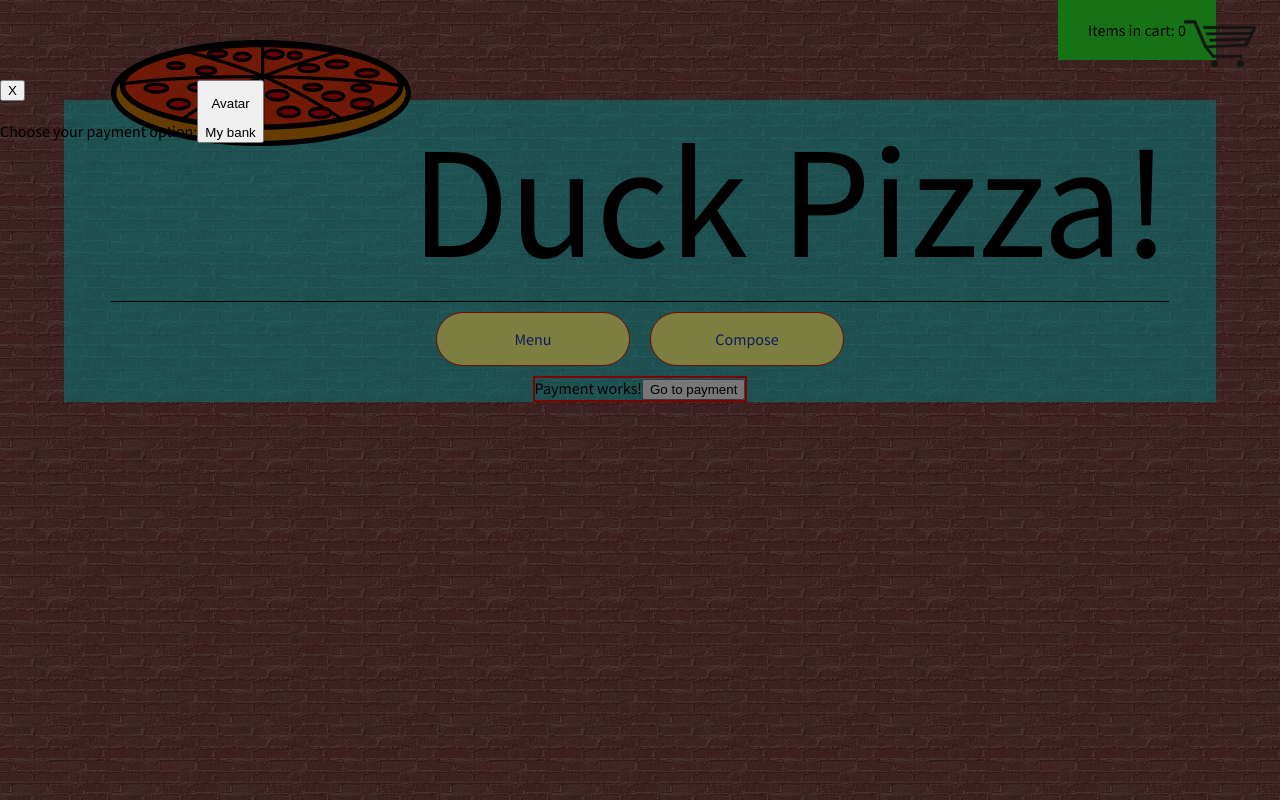
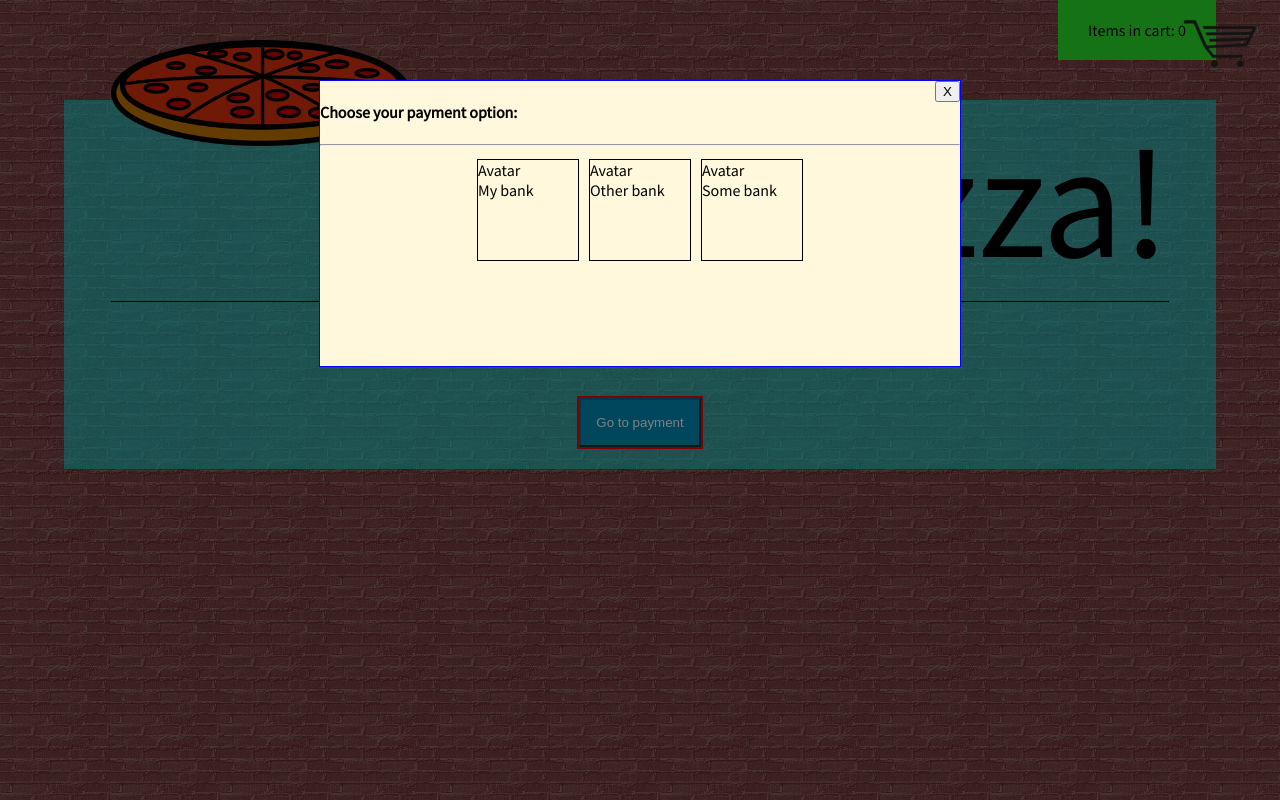
Before and after one commit to jaca1119/Pizzeria-react, a React (Create React App) app: page /payment in a window 1280 px wide. Both pictures are taken after a click on the button "Go to payment". Built offline with nearby package versions, Linux system fonts and the light colour scheme; no server answers.

Commit message:
Select payment option feature

```diff
--- a/src/css/index.css
+++ b/src/css/index.css
@@ -64,8 +64,6 @@ header {
 }
 
 .button {
-    margin-right: 30px;
-    margin-bottom: 10px;
     cursor: pointer;
     background-color: #008CBA;
     color: white;
--- a/src/payment/Payment.jsx
+++ b/src/payment/Payment.jsx
@@ -17,8 +17,8 @@ class Payment extends React.Component {
     render() {
         return (
             <div className="payment">
-                Payment works!
-                <button onClick={this.showClosePopup}>Go to payment</button>
+
+                <button className="button" onClick={this.showClosePopup}>Go to payment</button>
 
                 {this.state.isPayClicked &&
                     <PaymentPopup paymentURL={paymentURL} close={this.showClosePopup} />}
--- a/src/payment/PaymentPopup.jsx
+++ b/src/payment/PaymentPopup.jsx
@@ -24,19 +24,35 @@ class PaymentPopup extends React.Component {
     render() {
         return (
             <div className="payment-popup">
+                <div className="content">
+
                     <button className="btn-close" onClick={this.props.close}>X</button>
                     {this.state.isOptionsVisible &&
                         <div>
-                        Choose your payment option:
-                        <button className="bank-avatar" onClick={this.optionClick}>
-                            <p>Avatar</p>
+                            <h4>Choose your payment option:</h4>
+                            <hr />
+                            <div className="options">
+                                <div className="bank" onClick={this.optionClick}>
+                                    <div>Avatar</div>
                                     <span>My bank</span>
-                        </button>
+                                </div>
+
+                                <div className="bank">
+                                    <div>Avatar</div>
+                                    <span>Other bank</span>
+                                </div>
+
+                                <div className="bank">
+                                    <div>Avatar</div>
+                                    <span>Some bank</span>
+                                </div>
+                            </div>
                         </div>}
 
                     {this.state.isPaymentVisible &&
-                    <iframe id="payment" src={this.props.paymentURL} title="Secure payment" width="720px" height="720px" />}
+                        <iframe id="payment" src={this.props.paymentURL} title="Secure payment" width="100%" height="720px" />}
 
+                </div>
             </div>
         )
     }
--- a/src/payment/payment.css
+++ b/src/payment/payment.css
@@ -1,7 +1,8 @@
 .payment {
     border: 2px solid red;
+    margin-top: 20px;
+    margin-bottom: 20px;
 }
-
 .payment-popup {
     position: fixed;
     display: block;
@@ -16,13 +17,42 @@
     cursor: pointer;
 }
 
+.payment-popup > .content {
+    border: 1px solid blue;
+    width: 50%;
+    display: flex;
+    flex-direction: column;
+    justify-content: center;
+    position: relative;
+    margin-left: auto;
+    margin-right: auto;
+    cursor: default;
+    background-color: cornsilk;
+}
+
 .btn-close {
     position: absolute;
+    right: 0;
+    top: 0;
 }
 
-@media only screen and (max-width: 720px) {
-    #payment {
-        width: 100vw;
-        height: 100vh;
+.bank {
+    border: 1px solid black;
+    width: 100px;
+    height: 100px;
+    margin: 5px;
+    cursor: pointer;
+}
+
+.options {
+    display: flex;
+    justify-content: center;
+    margin-bottom: 100px;
+}
+
+@media only screen and (max-width: 650px) {
+    .payment-popup > .content {
+        width: 90%;
     }
+
 }
```
Lines whose indentation alone changed are shown as unchanged.
